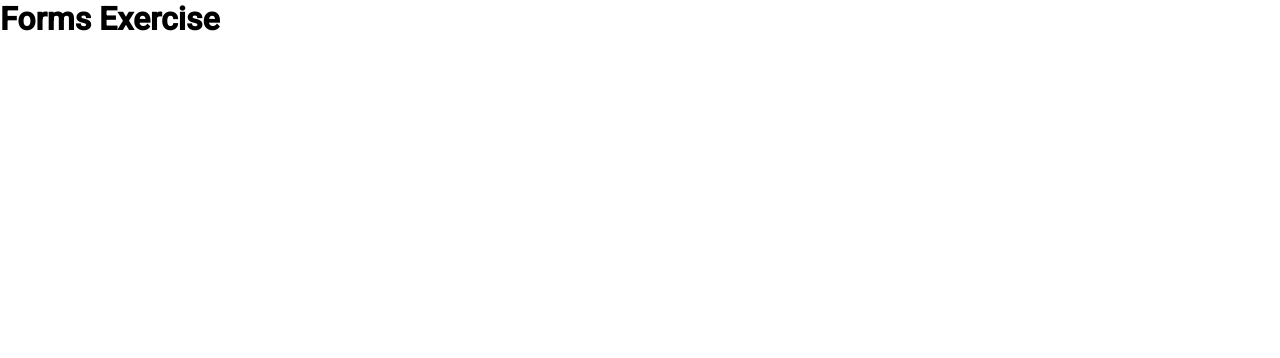
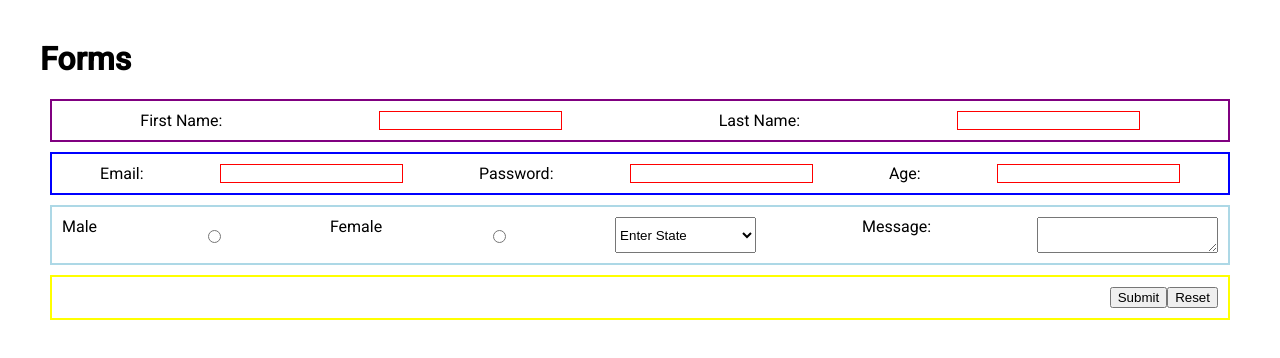
Before and after one commit to sbgivan/html-forms-exercise, a website: page index.html in a window 1280 px wide. Drawn offline with Linux system fonts and the light colour scheme.

Commit message:
almost finished

```diff
--- a/index.html
+++ b/index.html
@@ -6,7 +6,108 @@
     <link rel="stylesheet" href="styles/app.css">
   </head>
   <body>
-    <h1>Forms Exercise</h1>
+    <header>
+      <h1>Forms</h1>
+    </header>
+<form>
+    <section class="col1">
+
+      <label id="firstName" for="firstName">First Name:</label>
+      <input type="text" id="firstName" name="first_name" required>
+
+      <label for="lastName">Last Name:</label>
+      <input type="text" id="lastName" name="last_name" required>
+
+  </section>
+  <section class="col2">
+
+      <label for="email">Email:</label>
+      <input type="text" id="email" name="email1" required>
+
+
+      <label for="password">Password:</label>
+      <input type="text" id="password" name="emailpassword" required>
+
+
+      <label for="firstName">Age:</label>
+      <input type="number" id="firstName" name="first_name" required>
+
+  </section>
+<section class="col3">
+
+  <label for="male"> Male </label>
+  <input type="radio" id="male" name="genderMale">
+
+
+  <label for="female">Female</label>
+  <input type="radio" id="female" name="genderFemale">
+
+
+  <select name="state" id="state">
+<option value="" selected="selected">Enter State</option>
+<option value="AL">Alabama</option>
+<option value="AK">Alaska</option>
+<option value="AZ">Arizona</option>
+<option value="AR">Arkansas</option>
+<option value="CA">California</option>
+<option value="CO">Colorado</option>
+<option value="CT">Connecticut</option>
+<option value="DE">Delaware</option>
+<option value="DC">District Of Columbia</option>
+<option value="FL">Florida</option>
+<option value="GA">Georgia</option>
+<option value="HI">Hawaii</option>
+<option value="ID">Idaho</option>
+<option value="IL">Illinois</option>
+<option value="IN">Indiana</option>
+<option value="IA">Iowa</option>
+<option value="KS">Kansas</option>
+<option value="KY">Kentucky</option>
+<option value="LA">Louisiana</option>
+<option value="ME">Maine</option>
+<option value="MD">Maryland</option>
+<option value="MA">Massachusetts</option>
+<option value="MI">Michigan</option>
+<option value="MN">Minnesota</option>
+<option value="MS">Mississippi</option>
+<option value="MO">Missouri</option>
+<option value="MT">Montana</option>
+<option value="NE">Nebraska</option>
+<option value="NV">Nevada</option>
+<option value="NH">New Hampshire</option>
+<option value="NJ">New Jersey</option>
+<option value="NM">New Mexico</option>
+<option value="NY">New York</option>
+<option value="NC">North Carolina</option>
+<option value="ND">North Dakota</option>
+<option value="OH">Ohio</option>
+<option value="OK">Oklahoma</option>
+<option value="OR">Oregon</option>
+<option value="PA">Pennsylvania</option>
+<option value="RI">Rhode Island</option>
+<option value="SC">South Carolina</option>
+<option value="SD">South Dakota</option>
+<option value="TN">Tennessee</option>
+<option value="TX">Texas</option>
+<option value="UT">Utah</option>
+<option value="VT">Vermont</option>
+<option value="VA">Virginia</option>
+<option value="WA">Washington</option>
+<option value="WV">West Virginia</option>
+<option value="WI">Wisconsin</option>
+<option value="WY">Wyoming</option>
+</select>
+
+      <label for="msg">Message:</label>
+      <textarea id="msg" name="user_message"></textarea>
+</section>
+<footer>
+    <input type="submit" value="Submit">
+    <input type="reset" value="Reset">
+</footer>
+    </form>
+
+
 
     <!--Build your form here-->
   </body>
--- a/styles/app.css
+++ b/styles/app.css
@@ -1,6 +1,33 @@
 html, body {
-  margin: 0;
+  margin: 20px;
   padding: 0;
   font-family: 'Roboto', sans-serif; }
 
+section, footer{
+  display: inline-flex;
+  padding: 10px;
+  margin:10px;
+  display: flex;
+  justify-content: space-around;
+
+}
+input:invalid{
+  border: 1px solid red;
+}
+.col1{
+  border: 2px solid purple;
+  flex-direction: row;
+}
+.col2{
+  border: 2px solid blue;
+}
+.col3{
+  border: 2px solid lightblue;
+  justify-content: space-between;
+}
+footer{
+  border: 2px solid yellow;
+  justify-content: flex-end;
+}
+
 /*# sourceMappingURL=app.css.map */
```
